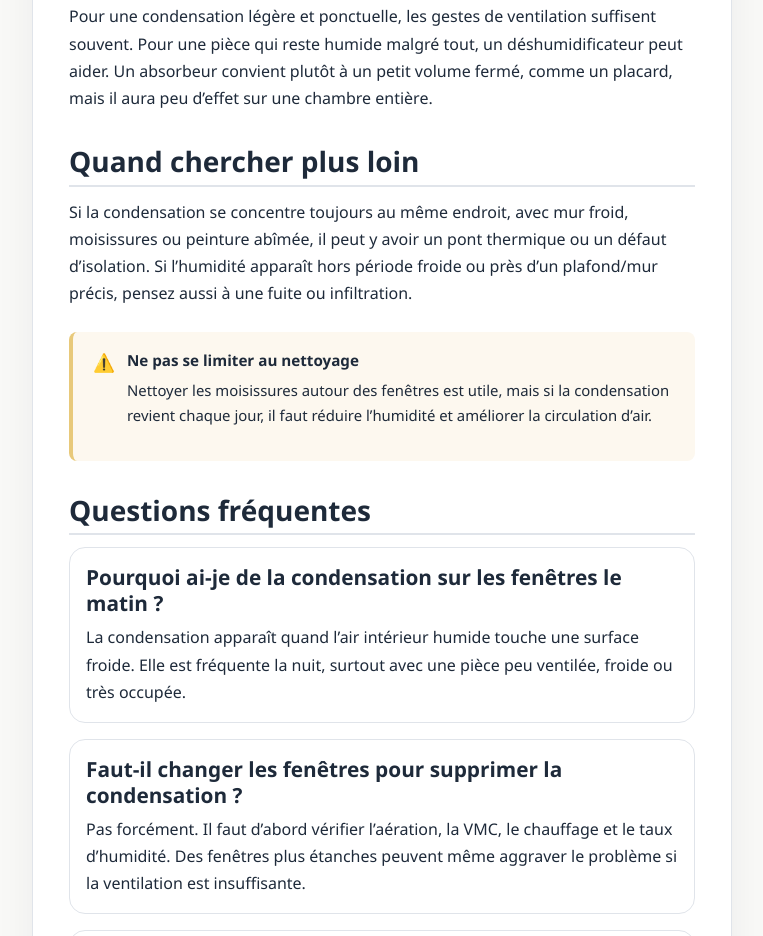
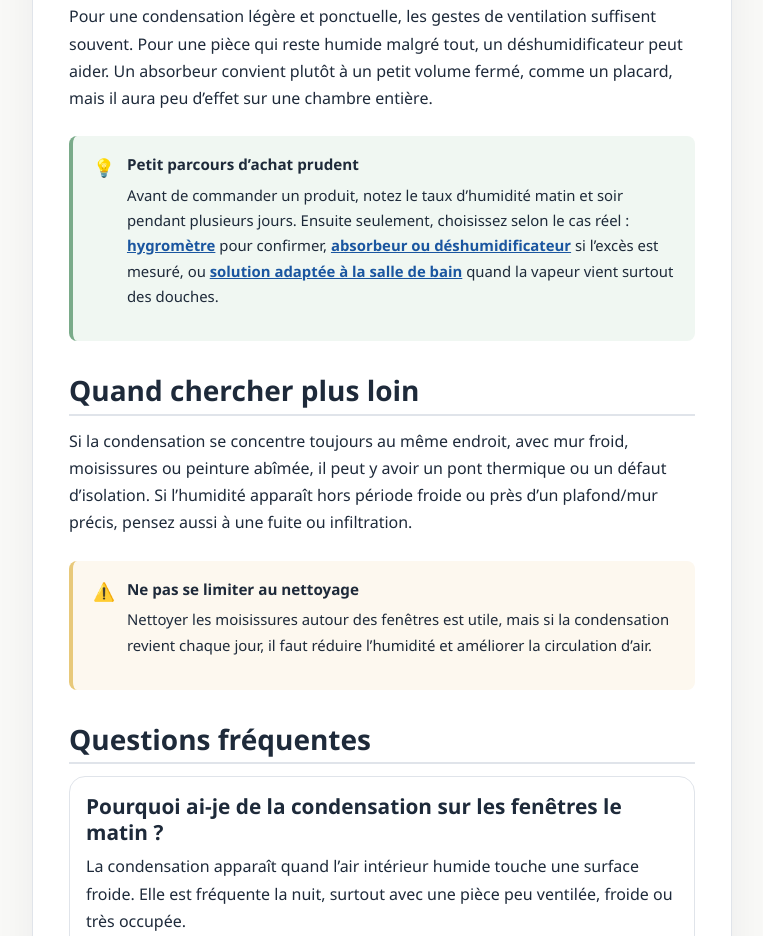
Before and after one commit to Kevbo4537/maison-moins-humide, an Astro site: page /guides/condensation-fenetre in a window 1280 px wide. Shown: the part 2216-3152 px from the top of the page, without its empty margins (178-941 px from the left). Built offline with nearby package versions, Linux system fonts and the light colour scheme; Astro itself is replaced by a stand-in of ours.

Commit message:
Ajoute un parcours achat prudent condensation

```diff
--- a/src/pages/guides/condensation-fenetre/index.astro
+++ b/src/pages/guides/condensation-fenetre/index.astro
@@ -55,6 +55,10 @@ const faqs = [
   <h2>Faut-il un absorbeur ou un déshumidificateur ?</h2>
   <p>Pour une condensation légère et ponctuelle, les gestes de ventilation suffisent souvent. Pour une pièce qui reste humide malgré tout, un déshumidificateur peut aider. Un absorbeur convient plutôt à un petit volume fermé, comme un placard, mais il aura peu d’effet sur une chambre entière.</p>
 
+  <AlertBox type="tip" title="Petit parcours d’achat prudent">
+    <p>Avant de commander un produit, notez le taux d’humidité matin et soir pendant plusieurs jours. Ensuite seulement, choisissez selon le cas réel : <a href={`${base}comparatifs/meilleur-hygrometre-maison/`}>hygromètre</a> pour confirmer, <a href={`${base}comparatifs/deshumidificateur-ou-absorbeur/`}>absorbeur ou déshumidificateur</a> si l’excès est mesuré, ou <a href={`${base}comparatifs/deshumidificateur-salle-de-bain/`}>solution adaptée à la salle de bain</a> quand la vapeur vient surtout des douches.</p>
+  </AlertBox>
+
   <h2>Quand chercher plus loin</h2>
   <p>Si la condensation se concentre toujours au même endroit, avec mur froid, moisissures ou peinture abîmée, il peut y avoir un pont thermique ou un défaut d’isolation. Si l’humidité apparaît hors période froide ou près d’un plafond/mur précis, pensez aussi à une fuite ou infiltration.</p>
 
```
